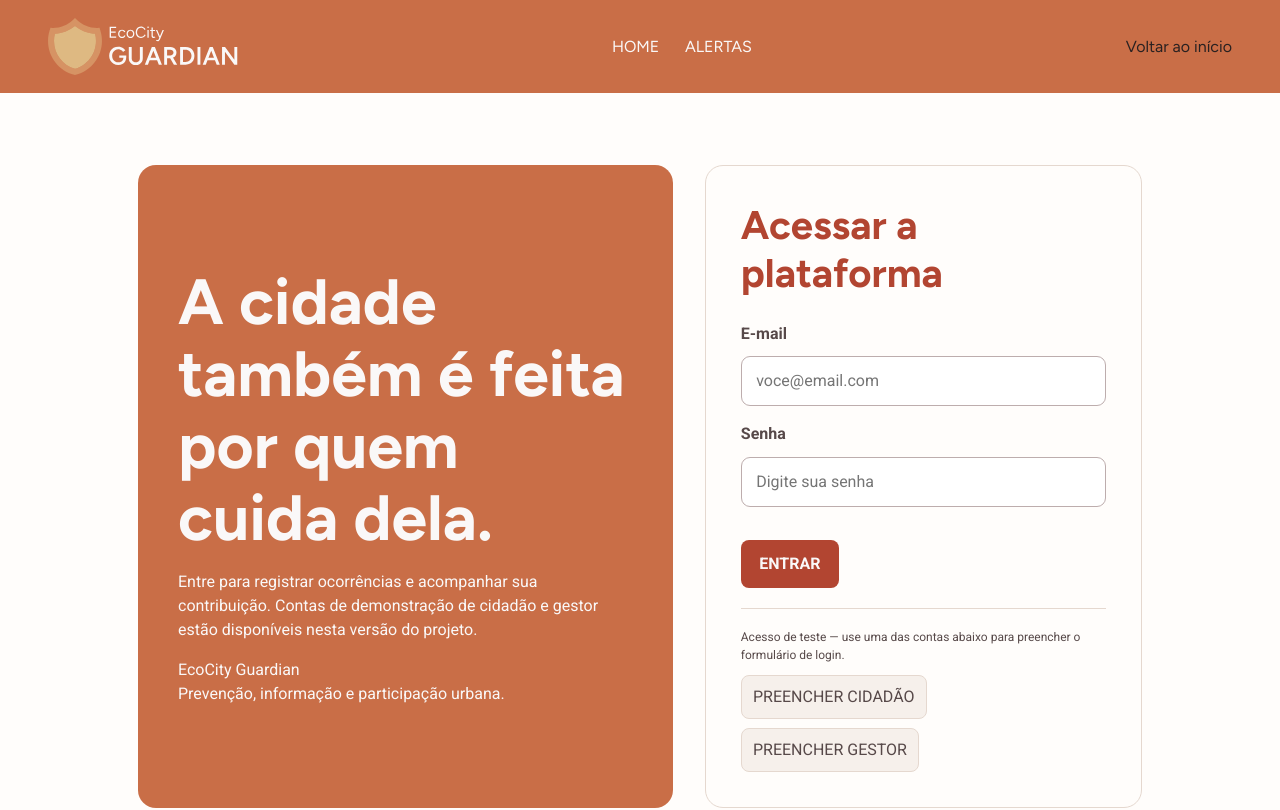
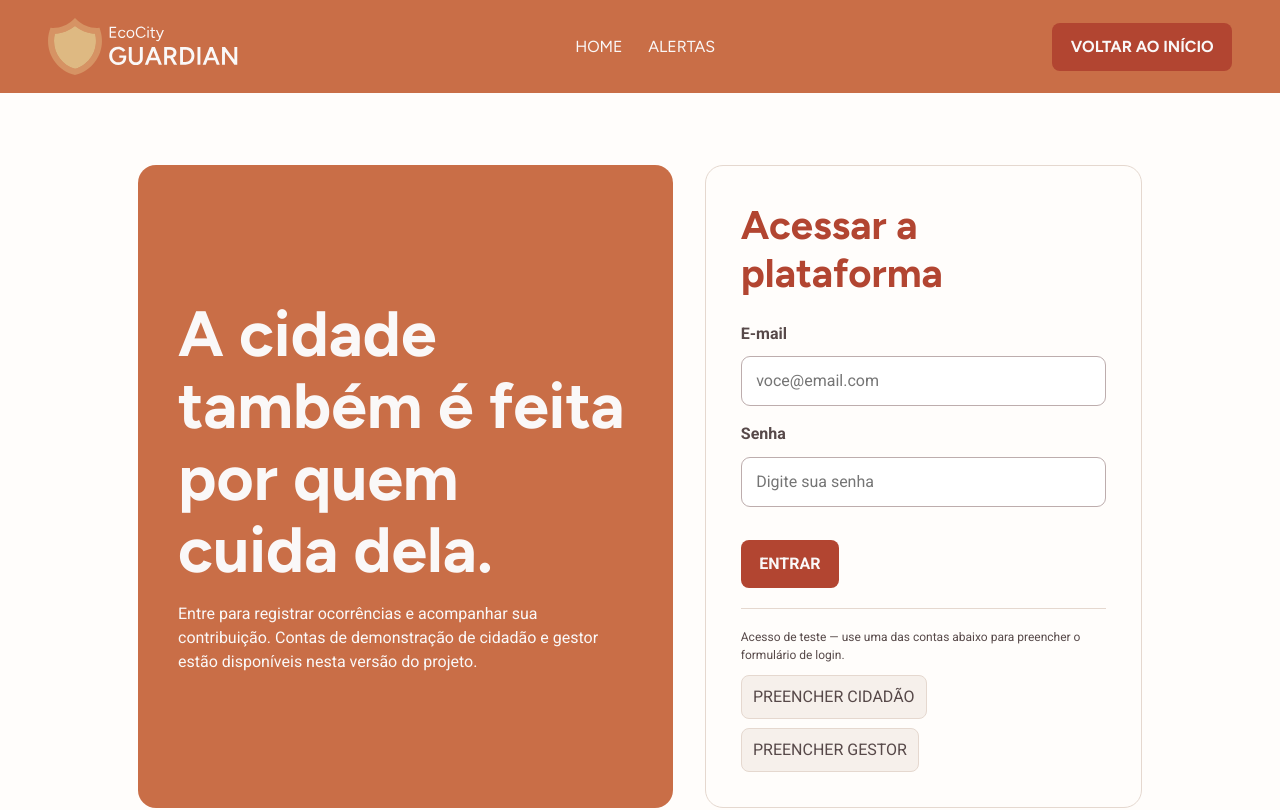
Before and after one commit to EcoCity-Guardian-FIAP/EcoCity-Guardian-FIAP, a plain HTML site: page frontend/login.html in a window 1280 px wide. Shown: the top 810 px of the page. Drawn offline with Linux system fonts and the light colour scheme.

Commit message:
Finalização do Projeto

```diff
--- a/frontend/login.html
+++ b/frontend/login.html
@@ -23,7 +23,8 @@
                     <li><a href="alertas.html">Alertas</a></li>
                 </ul>
             </nav>
-            <div class="navbar-extra"><a href="index.html">Voltar ao início</a></div>
+            <button class="botaoPrimario"><a href="index.html">Voltar ao início</a>
+        </div>
         </div>
     </header>
     <main>
@@ -31,7 +32,6 @@
             <div class="auth-aside">
                 <h1>A cidade também é feita por quem cuida dela.</h1>
                 <p>Entre para registrar ocorrências e acompanhar sua contribuição. Contas de demonstração de cidadão e gestor estão disponíveis nesta versão do projeto.</p>
-                <p><strong>EcoCity Guardian</strong><br>Prevenção, informação e participação urbana.</p>
             </div>
             <div class="auth-card">
                 <h2>Acessar a plataforma</h2>
```
Also changed, not shown: 4 other files.
